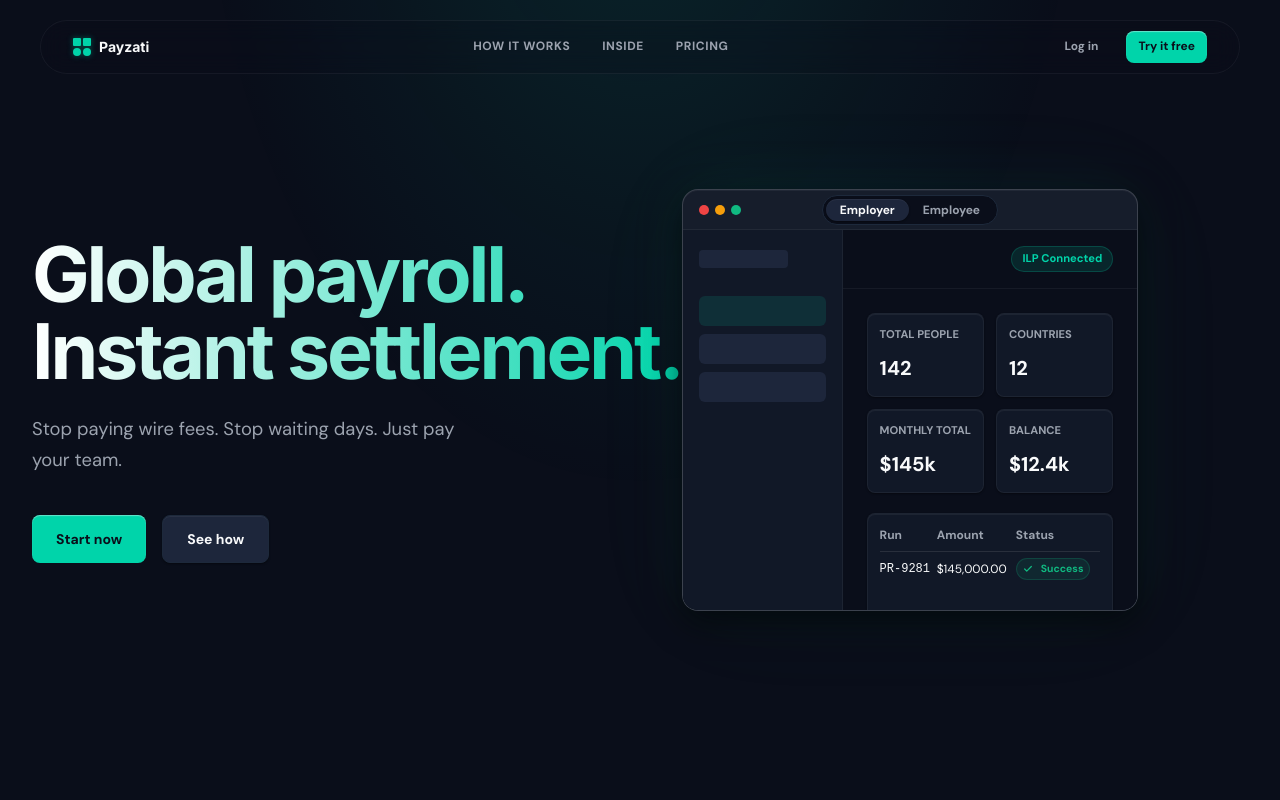
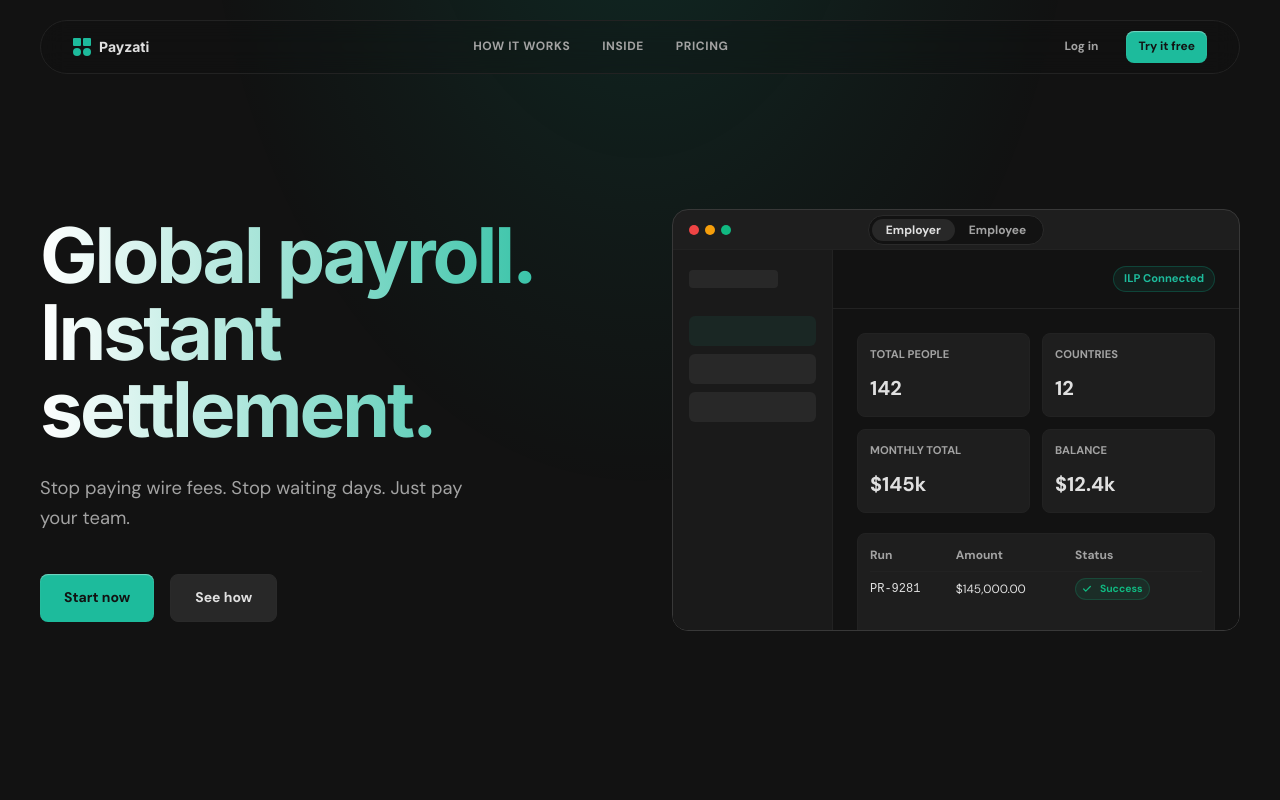
Before and after one commit to Iyinoluwa-Babarinde/payzati, a Next.js app: page / in a window 1280 px wide. Shown: the top 800 px of the page. Built offline with nearby package versions, Linux system fonts and the light colour scheme.

Commit message:
design: implement Flat 2.0 UI globally and fix hero demo alignment

```diff
--- a/src/app/globals.css
+++ b/src/app/globals.css
@@ -1,46 +1,46 @@
 @import url('https://fonts.googleapis.com/css2?family=Inter:wght@400;700&family=DM+Sans:wght@400;700&display=swap');
 
 :root {
-  /* 60-30-10 Color System */
-  --bg-primary: #0A0E1A;       /* 60% Dominant Page Background */
-  --bg-secondary: #111827;     /* 30% Structural Panels / Sidebar */
-  --border-default: #1D293B;   /* 30% Structural Borders */
-  --text-primary: #F9FAFB;     /* 30% Primary Text */
-  --text-secondary: #9CA3AF;   /* 30% Secondary Text */
-  --text-tertiary: #6B7280;    /* 30% Supporting Text */
+  /* 60-30-10 Color System — Flat 2.0 Dark Theme */
+  --bg-primary: #121212;       /* Base canvas background */
+  --bg-secondary: #1a1a1a;     /* Sidebar / sub-panel background */
+  --border-default: #2a2a2a;   /* Subtle boundary border */
+  --text-primary: #e0e0e0;     /* Soft off-white to eliminate glare */
+  --text-secondary: #a3a3a3;   /* Lighter gray body */
+  --text-tertiary: #737373;    /* Muted text */
 
-  --accent-teal: #00D4AA;      /* 10% Focus Accent */
-  --accent-teal-dim: rgba(0, 212, 170, 0.12);
-  --accent-teal-glow: rgba(0, 212, 170, 0.4);
+  --accent-teal: #1dbb9c;      /* Desaturated, soft teal focus (original: #00D4AA) */
+  --accent-teal-dim: rgba(29, 187, 156, 0.08);
+  --accent-teal-glow: rgba(29, 187, 156, 0.25);
 
-  /* Progressive Surface Elevation (Dark Mode Layers) */
-  --elevation-0: #0A0E1A;      /* Layer 0: Page Base */
-  --elevation-1: #111827;      /* Layer 1: Nav bars, sidebar, base feeds */
-  --elevation-2: #1D263B;      /* Layer 2: Cards, inputs, dropdowns */
-  --elevation-3: #263252;      /* Layer 3: Active hover targets, modal sheets */
+  /* Progressive Surface Elevation (Dark Mode Layers) — Flat 2.0 Overlay Tones */
+  --elevation-0: #121212;      /* Bottom base */
+  --elevation-1: #1e1e1e;      /* Lighter gray sub-containers */
+  --elevation-2: #282828;      /* Lighter cards, panels, inputs */
+  --elevation-3: #323232;      /* Lighter hover targets, modals, dialog sheets */
 
-  /* Accents & Status */
-  --accent-gold: #FFB800;
-  --accent-gold-dim: rgba(255, 184, 0, 0.12);
-  --accent-purple: #6C5CE7;
-  --accent-purple-dim: rgba(108, 92, 231, 0.12);
-  --accent-blue: #3B82F6;
-  --accent-blue-dim: rgba(59, 130, 246, 0.12);
+  /* Accents & Status — Desaturated for Dark Mode compliance */
+  --accent-gold: #eab308;
+  --accent-gold-dim: rgba(234, 179, 8, 0.08);
+  --accent-purple: #818cf8;
+  --accent-purple-dim: rgba(129, 140, 248, 0.08);
+  --accent-blue: #60a5fa;
+  --accent-blue-dim: rgba(96, 165, 250, 0.08);
 
-  --status-success: #10B981;
-  --status-warning: #F59E0B;
-  --status-error: #EF4444;
-  --status-info: #3B82F6;
+  --status-success: #10b981;
+  --status-warning: #f59e0b;
+  --status-error: #ef4444;
+  --status-info: #3b82f6;
 
-  /* Borders & Shadows */
-  --border-subtle: rgba(255, 255, 255, 0.05);
-  --border-strong: rgba(255, 255, 255, 0.18);
+  /* Borders & Shadows — Replaced with elevation overlays and borders */
+  --border-subtle: #222222;
+  --border-strong: #383838;
   --border-accent: var(--accent-teal);
 
-  --shadow-sm: 0 1px 2px rgba(0, 0, 0, 0.4), inset 0 1px 0 rgba(255, 255, 255, 0.05);
-  --shadow-md: 0 4px 12px rgba(0, 0, 0, 0.5), inset 0 1px 0 rgba(255, 255, 255, 0.05);
-  --shadow-lg: 0 12px 32px rgba(0, 0, 0, 0.6), inset 0 1px 0 rgba(255, 255, 255, 0.05);
-  --shadow-glow-teal: 0 0 24px rgba(0, 212, 170, 0.2);
+  --shadow-sm: none;
+  --shadow-md: none;
+  --shadow-lg: none;
+  --shadow-glow-teal: none;
 
   /* Radii */
   --radius-sm: 8px;
--- a/src/app/landing.module.css
+++ b/src/app/landing.module.css
@@ -75,7 +75,7 @@
   transition: all var(--transition-base);
   pointer-events: auto;
   padding: 10px 32px;
-  background: rgba(10, 14, 26, 0.2);
+  background: rgba(18, 18, 18, 0.2);
   backdrop-filter: blur(12px);
   -webkit-backdrop-filter: blur(12px);
   border: 1px solid var(--border-subtle);
@@ -95,13 +95,13 @@
 
 .navbar.scrolled .navContent {
   max-width: 680px;
-  background: rgba(17, 24, 39, 0.92);
+  background: var(--elevation-1);
   backdrop-filter: blur(24px);
   -webkit-backdrop-filter: blur(24px);
   border: 1px solid var(--border-default);
   padding: 8px 24px;
   gap: 1.5rem;
-  box-shadow: var(--shadow-lg), 0 0 32px rgba(0,212,170,0.06);
+  box-shadow: none;
 }
 
 .navLogo {
@@ -121,7 +121,7 @@
 .sq, .cr {
   width: 8px; height: 8px;
   background: var(--accent-teal);
-  box-shadow: 0 0 6px var(--accent-teal-glow);
+  box-shadow: none;
 }
 .sq { border-radius: 1px; }
 .cr { border-radius: 50%; }
@@ -246,7 +246,7 @@
   background: var(--bg-secondary);
   border-radius: var(--radius-lg);
   border: 1px solid var(--border-strong);
-  box-shadow: var(--shadow-lg), 0 0 60px rgba(0,212,170,0.08), 0 0 120px rgba(0,212,170,0.04);
+  box-shadow: none;
   overflow: hidden;
   position: relative;
 }
@@ -485,9 +485,9 @@
   gap: 0.75rem;
   padding: 1rem 2rem;
   background: var(--elevation-1);
-  border: 1px solid rgba(0,212,170,0.25);
+  border: 1px solid rgba(29, 187, 156, 0.25);
   border-radius: var(--radius-full);
-  box-shadow: 0 0 24px rgba(0,212,170,0.08);
+  box-shadow: none;
 }
 
 .pricingTxLabel {
@@ -546,7 +546,7 @@
 .pricingCardFeatured {
   background: linear-gradient(160deg, var(--elevation-2) 0%, var(--elevation-1) 100%);
   border: 2px solid var(--accent-teal);
-  box-shadow: var(--shadow-lg), 0 0 40px rgba(0,212,170,0.15);
+  box-shadow: none;
   transform: translateY(-8px);
 }
 
--- a/src/app/page.tsx
+++ b/src/app/page.tsx
@@ -115,6 +115,7 @@ export default function LandingPage() {
 
       {/* 1. HERO */}
       <section className={styles.hero}>
+        <div className={styles.heroInner}>
           <div className={styles.heroContent}>
             <h1 className={`${styles.heroTitle} text-gradient-teal`}>
               Global payroll.<br/>Instant settlement.
@@ -261,6 +262,7 @@ export default function LandingPage() {
                   </div>
                 </div>
               )}
+            </div>
           </div>
         </div>
       </section>
```
Lines whose indentation alone changed are shown as unchanged.
